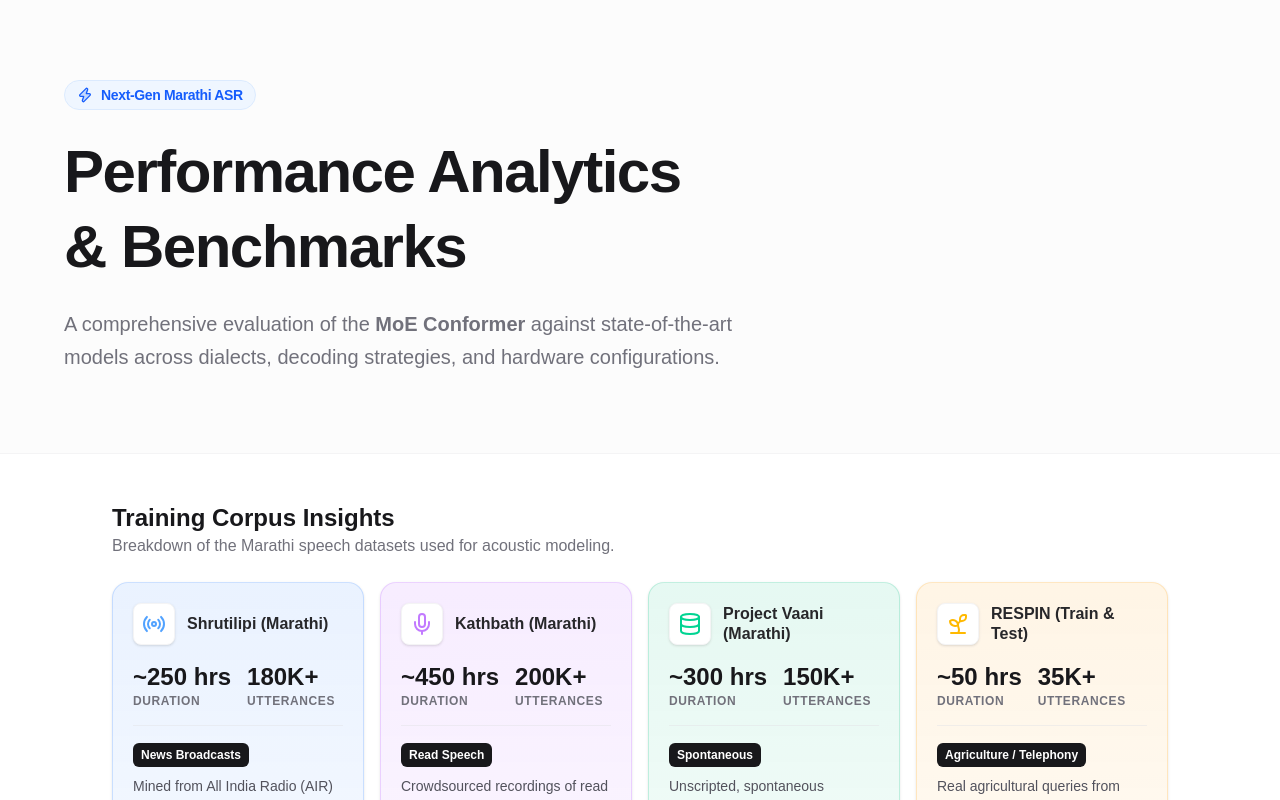
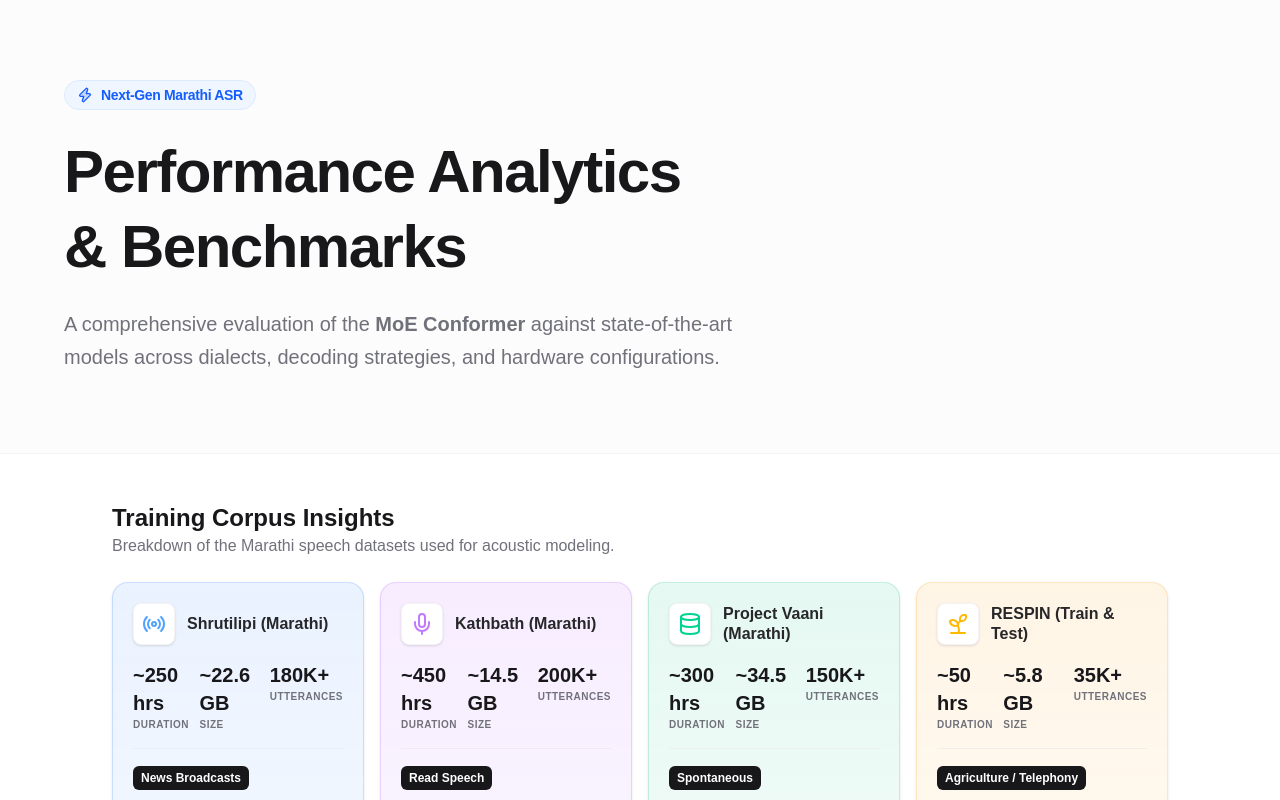
Before and after one commit to rimraf-adi/inference-dashboard, a Next.js app: page / in a window 1280 px wide. Shown: the top 800 px of the page. Built offline with nearby package versions, Linux system fonts and the light colour scheme.

Commit message:
feat: add accurate storage sizes in GB to dataset insights

```diff
--- a/app/components/DatasetInsights.tsx
+++ b/app/components/DatasetInsights.tsx
@@ -5,6 +5,7 @@ const datasets = [
   {
     name: 'Shrutilipi (Marathi)',
     hours: '~250 hrs',
+    size: '~22.6 GB',
     utterances: '180K+',
     domain: 'News Broadcasts',
     description: 'Mined from All India Radio (AIR) bulletins. Highly formal standard Marathi with professional anchors and studio-quality acoustics.',
@@ -15,6 +16,7 @@ const datasets = [
   {
     name: 'Kathbath (Marathi)',
     hours: '~450 hrs',
+    size: '~14.5 GB',
     utterances: '200K+',
     domain: 'Read Speech',
     description: 'Crowdsourced recordings of read sentences. Features high demographic diversity across genders and ages with relatively clean audio.',
@@ -25,6 +27,7 @@ const datasets = [
   {
     name: 'Project Vaani (Marathi)',
     hours: '~300 hrs',
+    size: '~34.5 GB',
     utterances: '150K+',
     domain: 'Spontaneous',
     description: 'Unscripted, spontaneous conversational speech collected across multiple districts. High acoustic and environmental diversity.',
@@ -35,6 +38,7 @@ const datasets = [
   {
     name: 'RESPIN (Train & Test)',
     hours: '~50 hrs',
+    size: '~5.8 GB',
     utterances: '35K+',
     domain: 'Agriculture / Telephony',
     description: 'Real agricultural queries from farmers. Extremely noisy telephony audio featuring heavy rural dialects (Ahirani, Malvani, Varhadi).',
@@ -62,14 +66,18 @@ export function DatasetInsights() {
               <h3 className="font-bold text-zinc-800 leading-tight">{dataset.name}</h3>
             </div>
 
-            <div className="flex gap-4 mb-4 pb-4 border-b border-zinc-200/50">
+            <div className="flex justify-between mb-4 pb-4 border-b border-zinc-200/50">
               <div>
-                <div className="text-2xl font-bold text-zinc-900">{dataset.hours}</div>
-                <div className="text-xs font-semibold text-zinc-500 uppercase tracking-wider">Duration</div>
+                <div className="text-xl font-bold text-zinc-900">{dataset.hours}</div>
+                <div className="text-[10px] font-semibold text-zinc-500 uppercase tracking-wider">Duration</div>
               </div>
               <div>
-                <div className="text-2xl font-bold text-zinc-900">{dataset.utterances}</div>
-                <div className="text-xs font-semibold text-zinc-500 uppercase tracking-wider">Utterances</div>
+                <div className="text-xl font-bold text-zinc-900">{dataset.size}</div>
+                <div className="text-[10px] font-semibold text-zinc-500 uppercase tracking-wider">Size</div>
+              </div>
+              <div>
+                <div className="text-xl font-bold text-zinc-900">{dataset.utterances}</div>
+                <div className="text-[10px] font-semibold text-zinc-500 uppercase tracking-wider">Utterances</div>
               </div>
             </div>
 
```
